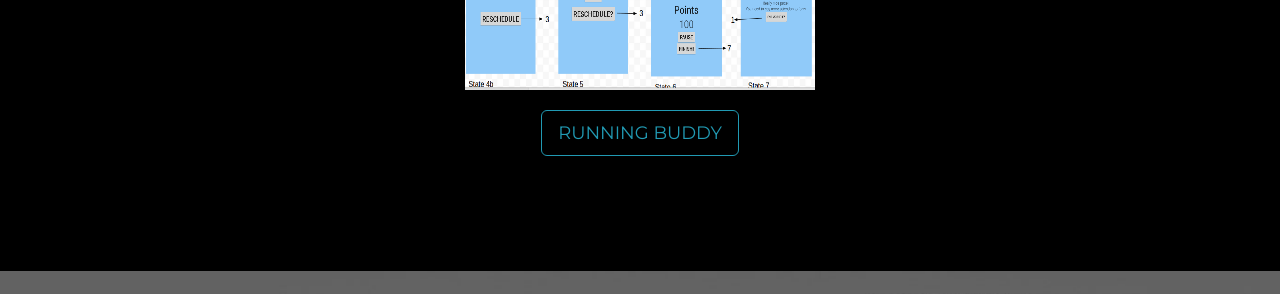
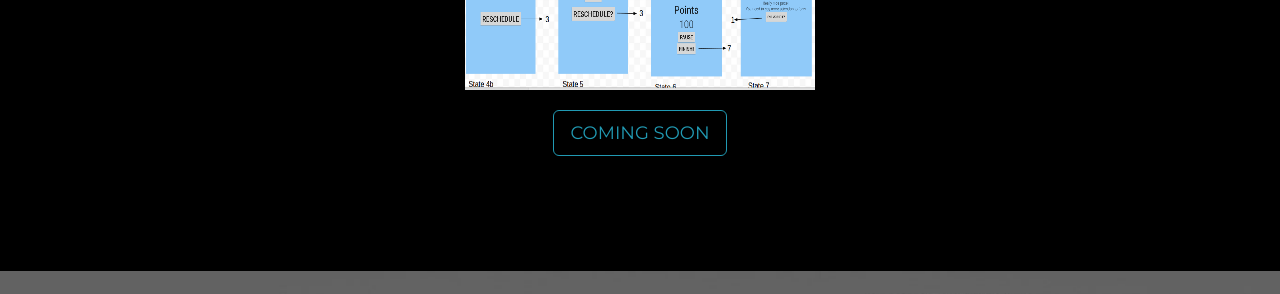
Before and after one commit to ronaldmanganaro/ronaldmanganaro.github.io, a Jekyll site: the page built from index.html, in a window 1280 px wide and 900 px high, scrolled down 3192 px. Shown: the part 138-432 px from the top of the window. Built offline with Jekyll 4.4.1, drawn with Linux system fonts in a browser that asks for light colours.

Commit message:
changed the running buddy btn text to coming soon

```diff
--- a/_includes/projects.html
+++ b/_includes/projects.html
@@ -15,7 +15,7 @@
 
             <tr><td><p class="small">Running Buddy is an adroid application that helps the user schedule a run and give out tips to help the user run better.</p></td></tr>
             <tr><td><a href="img/RunningBuddyDiagram.png" target="_blank"><img src="img/RunningBuddyDiagram.png" width="350vw" height="350vh"></img></a></td></tr>
-            <tr><td><a href="" class="btn btn-default btn-lg">Running Buddy</a></td></tr>
+            <tr><td><a href="" class="btn btn-default btn-lg">Coming Soon</a></td></tr>
          </table>
       </div>
     </div>
```
